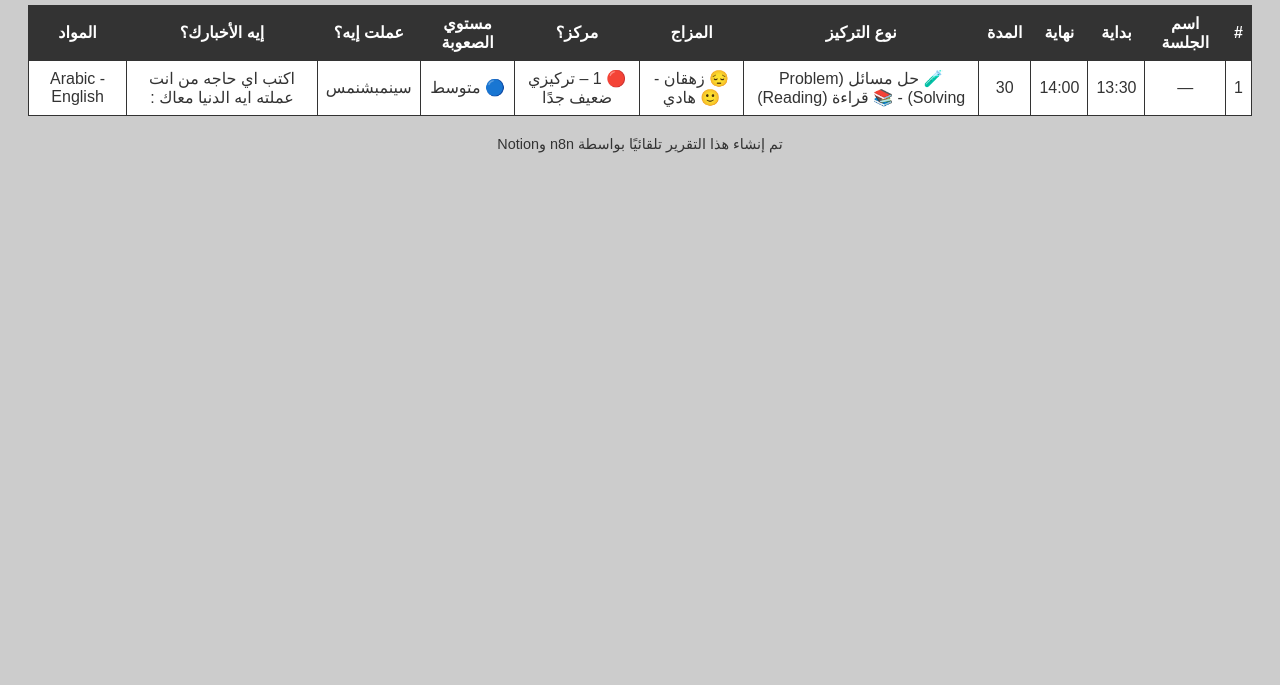
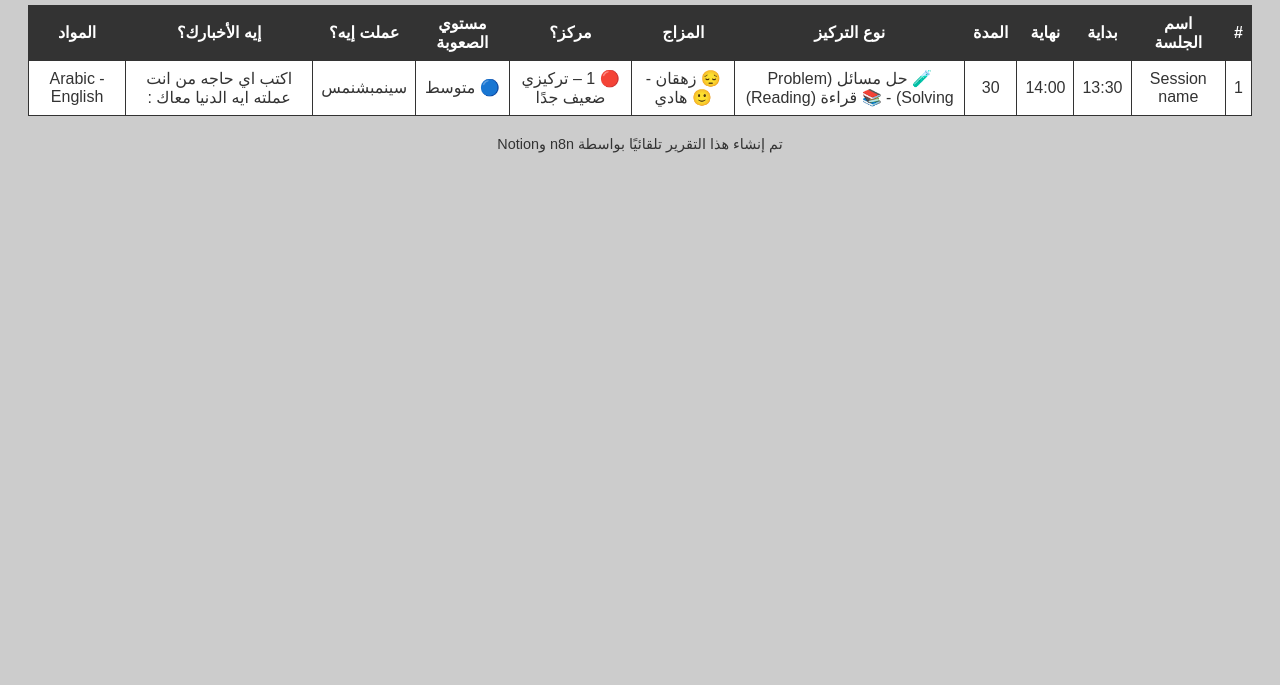
Before and after one commit to hamada311d/Sessions, a plain HTML site: page index.html in a window 1280 px wide. Shown: the part 115-800 px from the top of the page. Drawn offline with Linux system fonts and the light colour scheme.

Commit message:
Sessions - index.html

```diff
--- a/index.html
+++ b/index.html
@@ -37,7 +37,7 @@
 
     <tr>
       <td>1</td>
-      <td>—</td>
+      <td>Session name</td>
       <td>13:30</td>
       <td>14:00</td>
       <td>30</td>
```
